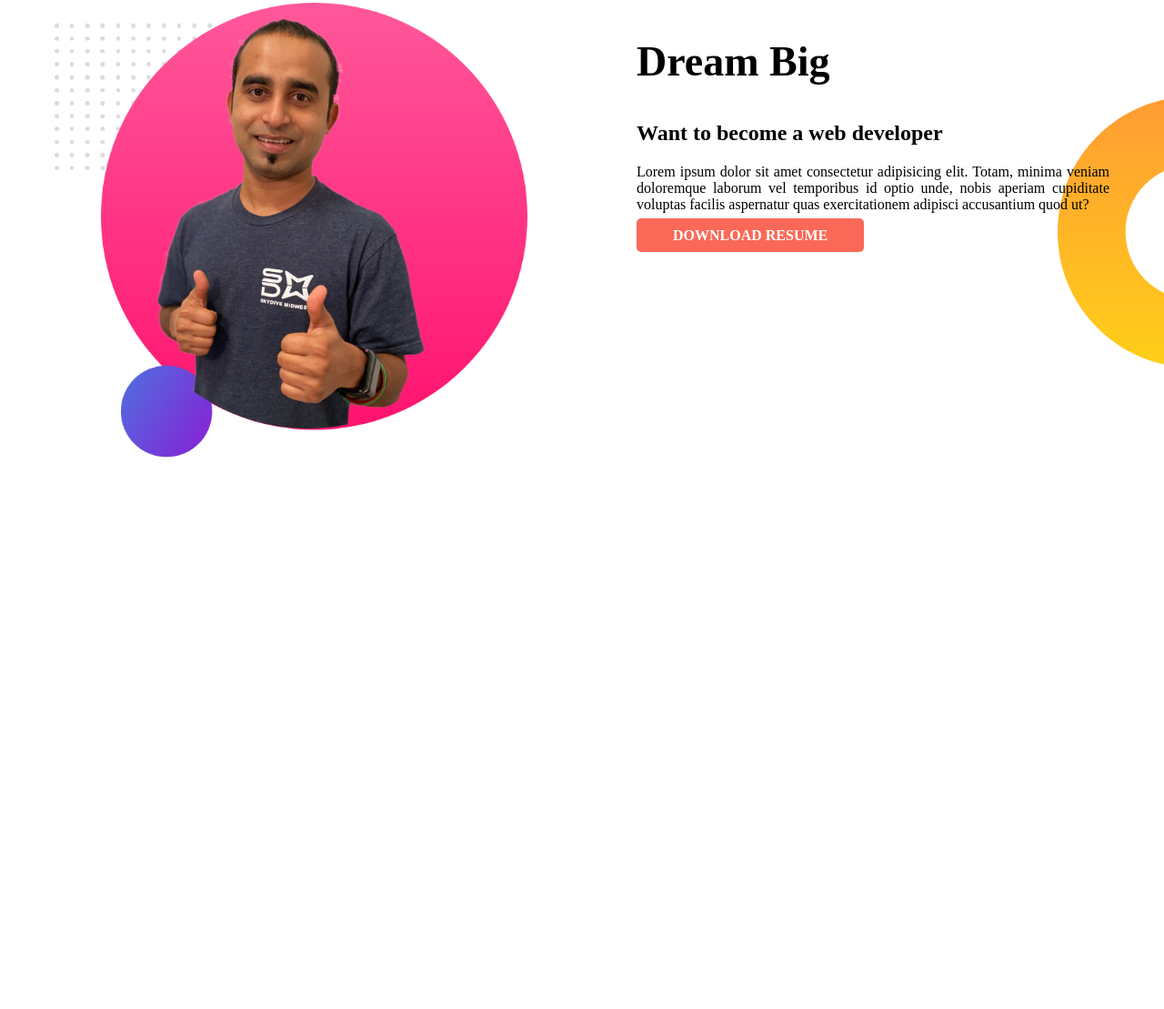
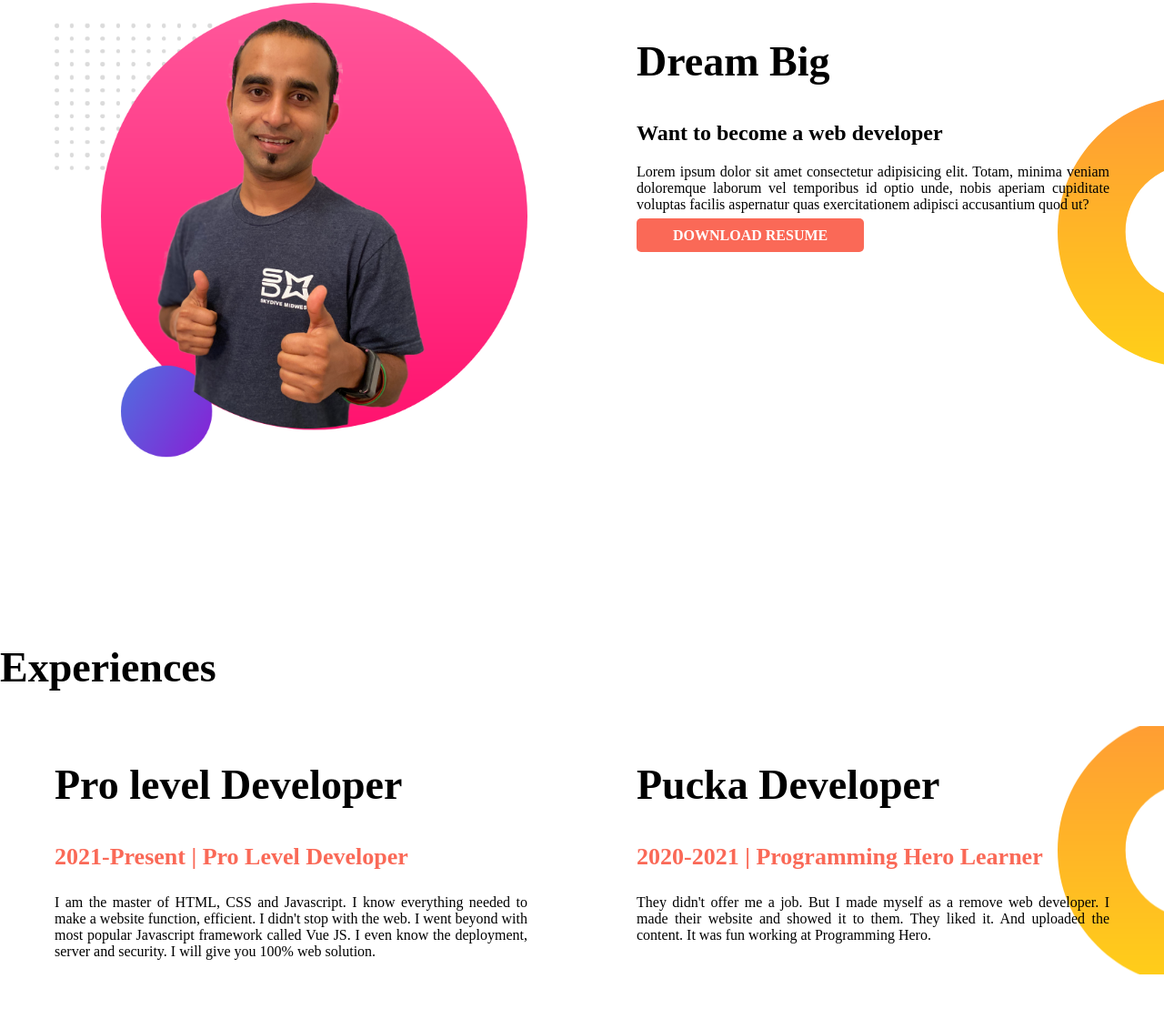
Before and after one commit to sharifmahmud825/developer-portfolio, a plain HTML site: page index.html in a window 1280 px wide. Shown: the part 717-1826 px from the top of the page at 91% size. Before the commit the page ends 1224 px from the top, so only its background shows below. Drawn offline with Linux system fonts and the light colour scheme.

Commit message:
experience added

```diff
--- a/index.html
+++ b/index.html
@@ -8,7 +8,7 @@
     <link rel="stylesheet" href="style.css">
 </head>
 <body>
-    <section class="topBanner">
+    <section class="topBanner flexible-container">
         <div class="half-width">
             <h1>Welcome To</h1>
             <h1><span class="text">Sharif Mahmud </span>Zone</h1>
@@ -21,7 +21,7 @@
             <img src="images/jhankar.png" alt="jhankar">
         </div>
     </section>
-    <section class="dreamBig">
+    <section class="dreamBig flexible-container">
         <div class="half-width">
             <img src="images/jhankar2.png" alt="jhankar2">
         </div>
@@ -32,5 +32,20 @@
             <a class="button" href="#">DOWNLOAD RESUME</a>
         </div>
     </section>
+    <section>
+        <h1>Experiences</h1>
+        <div class="flexible-container">
+            <div class="half-width">
+                <h1>Pro level Developer</h1>
+                <h3 class="text">2021-Present | Pro Level Developer</h3>
+                <p>I am the master of HTML, CSS and Javascript. I know everything needed to make a website function, efficient. I didn't stop with the web. I went beyond with most popular Javascript framework called Vue JS. I even know the deployment, server and security. I will give you 100% web solution.</p>
+            </div>
+            <div class="half-width">
+                <h1>Pucka Developer</h1>
+                <h3 class="text">2020-2021 | Programming Hero Learner</h3>
+                <p>They didn't offer me a job. But I made myself as a remove web developer. I made their website and showed it to them. They liked it. And uploaded the content. It was fun working at Programming Hero.</p>
+            </div>
+        </div>
+    </section>
 </body>
 </html>
--- a/style.css
+++ b/style.css
@@ -6,9 +6,9 @@ h1 {
     font-size: 46px;
 }
 h3{
-    font-size: 30px;
+    font-size: 26px;
 }
-.topBanner {
+.flexible-container {
     display: flex;
     background-image: url(top-banner.png);
     background-repeat: no-repeat;
@@ -36,8 +36,9 @@ h3{
 }
 p{
     text-align: justify;
+
 }
-.dreamBig {
+.flexible-container {
     background-image: url(images/dream-bg.png);
     background-repeat: no-repeat;
     background-position: right;
```
